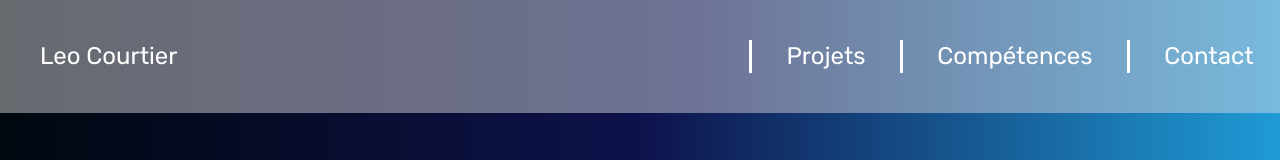
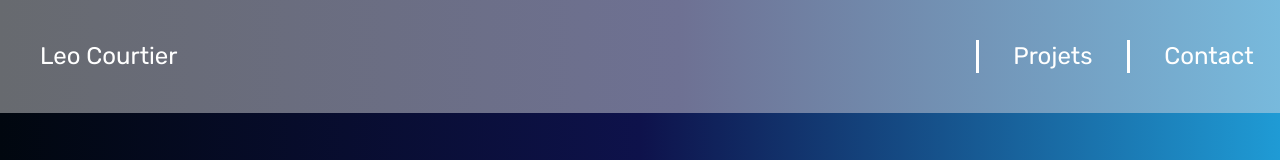
Before and after one commit to Skyron92/LeoCourtierWebsite, an Angular app: page / in a window 1280 px wide. Shown: the top 160 px of the page. Built offline with nearby package versions, Linux system fonts and the light colour scheme; grey boxes are pictures that could not be loaded; a web font is replaced by a local one.

Commit message:
Remove skills section

```diff
--- a/src/header/header.html
+++ b/src/header/header.html
@@ -5,7 +5,6 @@
     </span>
     <div class="navigation">
       <app-navigator label="Projets" link="/projects"/>
-      <app-navigator label="Compétences" link="/projects"/>
       <app-navigator label="Contact" link="/contact"/>
     </div>
   </div>
```
